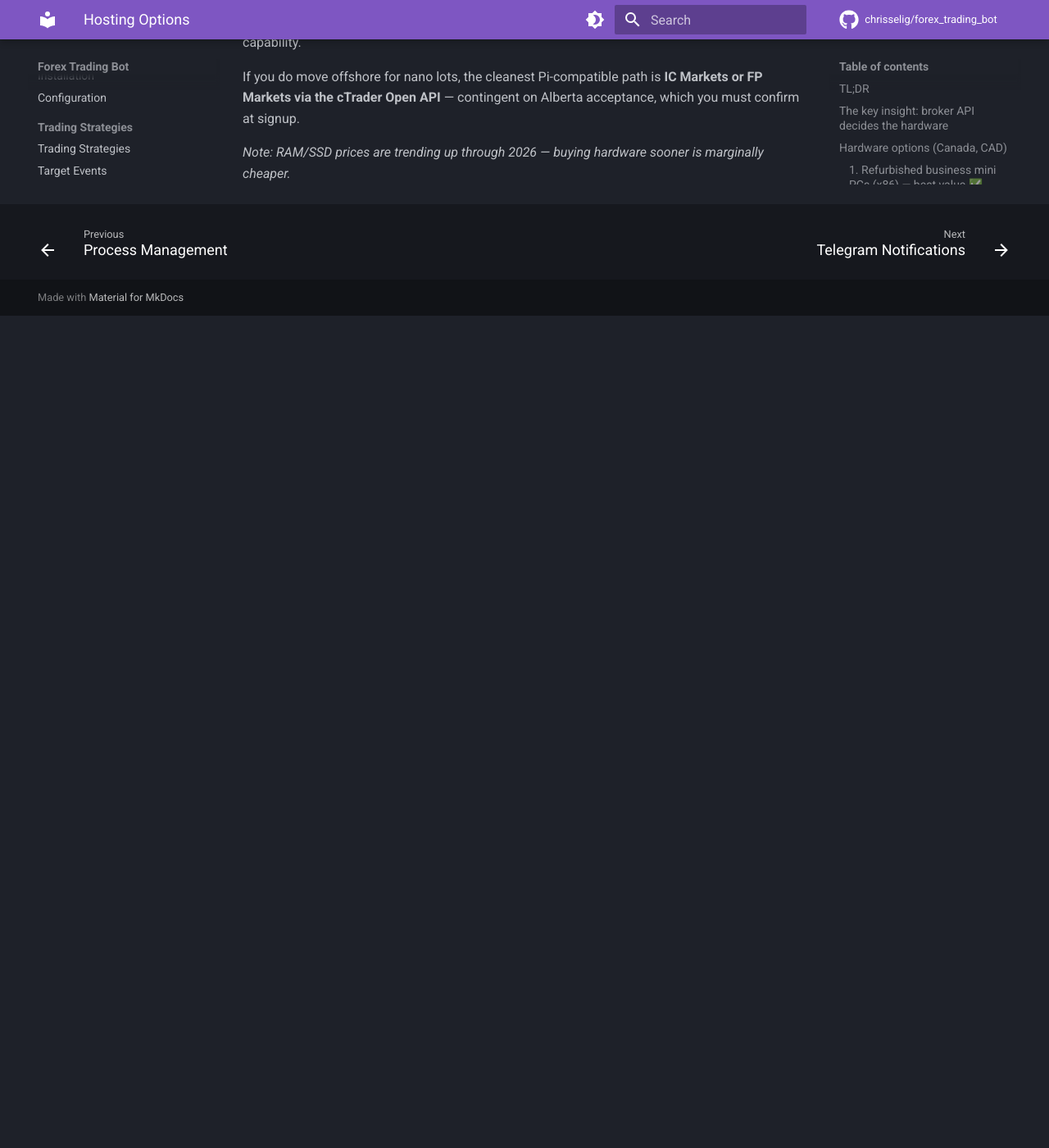
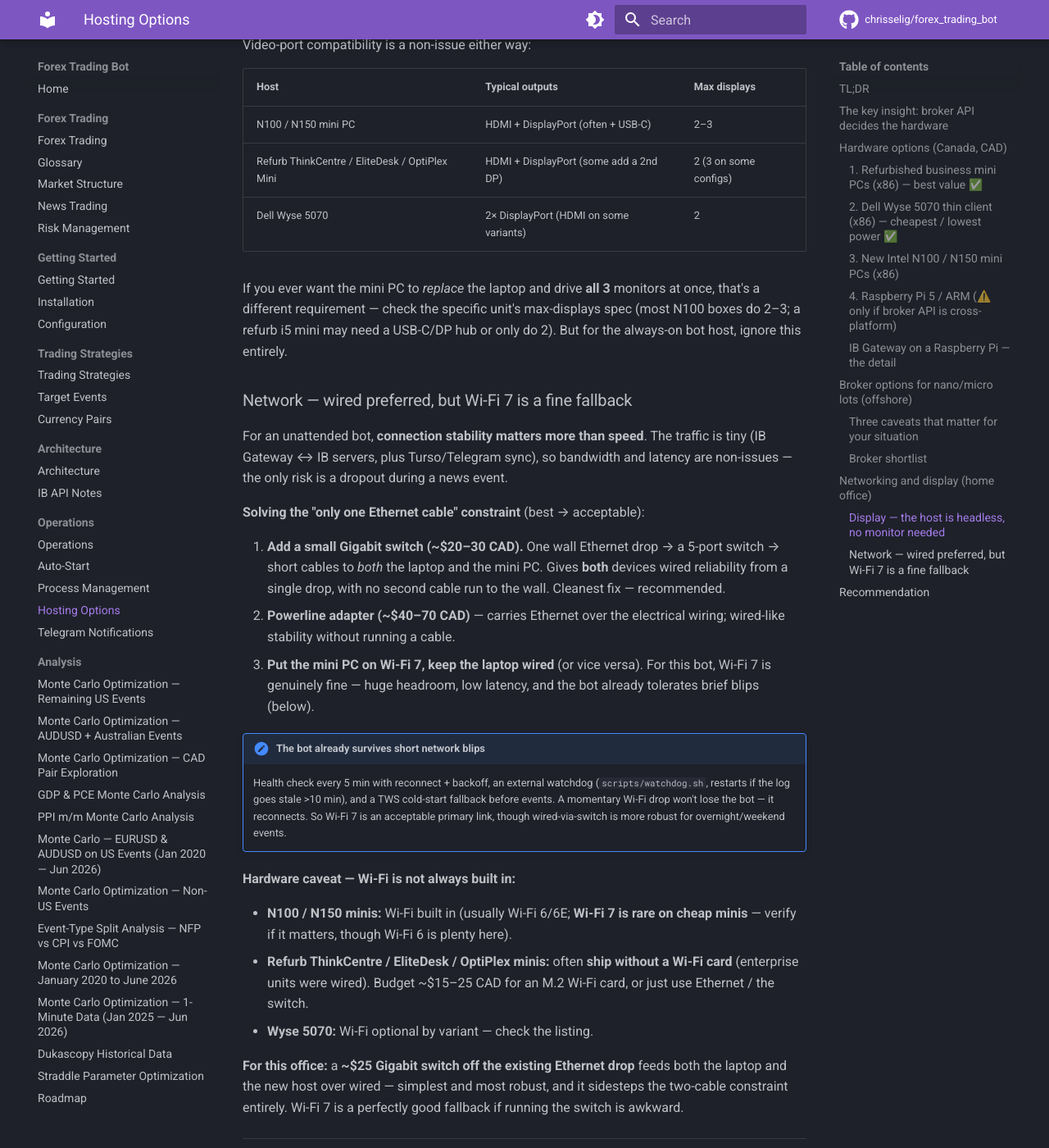
Before and after one commit to chrisselig/forex_trading_bot, an MkDocs documentation site: the page built from docs/operations/hosting-options.md, in a window 1280 px wide and 1400 px high, scrolled down 6643 px. Shown: the whole window at 82% size. Built offline with MkDocs 1.6.1 and Material for MkDocs 9.7.7, drawn with Linux system fonts in a browser that asks for light colours; comment, search, counter and statistics services are not loaded; before the commit the page ends 7028 px from its top, so only the background shows below that; some of the changed text lies outside the part shown.

Commit message:
docs(hosting): add networking & display section for home office
Records the user's setup (3 monitors — 1 HDMI + 2 DisplayPort, to
confirm; Wi-Fi 7; single Ethernet drop) and adds tailored guidance:

- Display: the bot host is headless (Xvfb + SSH), so it needs no monitor
  of its own — the 3 monitors stay with the laptop. Video-port table per
  host type for occasional local access / desktop-replacement use.
- Network: wired preferred, but the "only one Ethernet cable" constraint
  is best solved with a ~$25 Gigabit switch off the existing drop (feeds
  both laptop and host). Powerline and Wi-Fi 7 covered as fallbacks; Wi-Fi
  7 is fine given the bot's reconnect/watchdog resilience.
- Caveat: refurb business minis often ship without a Wi-Fi card; cheap
  N100 minis rarely have Wi-Fi 7.

Co-Authored-By: Claude Opus 4.8 (1M context) <noreply@anthropic.com>

```diff
--- a/docs/operations/hosting-options.md
+++ b/docs/operations/hosting-options.md
@@ -210,6 +210,73 @@ RoboForex, Tickmill — all MT4/MT5-only for automation, or block Canada.
 
 ---
 
+## Networking and display (home office)
+
+*Current setup: 3 monitors (1× HDMI + 2× DisplayPort — exact split to confirm),
+Wi-Fi 7, and wired Ethernet now, though the office may only support one Ethernet
+cable at a time (to verify later).*
+
+### Display — the host is headless, no monitor needed
+
+The bot host runs **headless** (IB Gateway under Xvfb, managed over SSH). It does
+**not** need a monitor of its own, so all 3 monitors stay with the laptop / main
+workstation. For first-time setup, temporarily attach **one** monitor + keyboard,
+or just SSH in from the laptop and never attach a display at all.
+
+Video-port compatibility is a non-issue either way:
+
+| Host | Typical outputs | Max displays |
+|---|---|---|
+| N100 / N150 mini PC | HDMI + DisplayPort (often + USB-C) | 2–3 |
+| Refurb ThinkCentre / EliteDesk / OptiPlex Mini | HDMI + DisplayPort (some add a 2nd DP) | 2 (3 on some configs) |
+| Dell Wyse 5070 | 2× DisplayPort (HDMI on some variants) | 2 |
+
+If you ever want the mini PC to *replace* the laptop and drive **all 3** monitors
+at once, that's a different requirement — check the specific unit's max-displays
+spec (most N100 boxes do 2–3; a refurb i5 mini may need a USB-C/DP hub or only do
+2). But for the always-on bot host, ignore this entirely.
+
+### Network — wired preferred, but Wi-Fi 7 is a fine fallback
+
+For an unattended bot, **connection stability matters more than speed**. The
+traffic is tiny (IB Gateway ↔ IB servers, plus Turso/Telegram sync), so bandwidth
+and latency are non-issues — the only risk is a dropout during a news event.
+
+**Solving the "only one Ethernet cable" constraint** (best → acceptable):
+
+1. **Add a small Gigabit switch (~$20–30 CAD).** One wall Ethernet drop → a
+   5-port switch → short cables to *both* the laptop and the mini PC. Gives
+   **both** devices wired reliability from a single drop, with no second cable run
+   to the wall. Cleanest fix — recommended.
+2. **Powerline adapter (~$40–70 CAD)** — carries Ethernet over the electrical
+   wiring; wired-like stability without running a cable.
+3. **Put the mini PC on Wi-Fi 7, keep the laptop wired** (or vice versa). For
+   this bot, Wi-Fi 7 is genuinely fine — huge headroom, low latency, and the bot
+   already tolerates brief blips (below).
+
+!!! note "The bot already survives short network blips"
+    Health check every 5 min with reconnect + backoff, an external watchdog
+    (`scripts/watchdog.sh`, restarts if the log goes stale >10 min), and a TWS
+    cold-start fallback before events. A momentary Wi-Fi drop won't lose the bot —
+    it reconnects. So Wi-Fi 7 is an acceptable primary link, though
+    wired-via-switch is more robust for overnight/weekend events.
+
+**Hardware caveat — Wi-Fi is not always built in:**
+
+- **N100 / N150 minis:** Wi-Fi built in (usually Wi-Fi 6/6E; **Wi-Fi 7 is rare on
+  cheap minis** — verify if it matters, though Wi-Fi 6 is plenty here).
+- **Refurb ThinkCentre / EliteDesk / OptiPlex minis:** often **ship without a
+  Wi-Fi card** (enterprise units were wired). Budget ~$15–25 CAD for an M.2 Wi-Fi
+  card, or just use Ethernet / the switch.
+- **Wyse 5070:** Wi-Fi optional by variant — check the listing.
+
+**For this office:** a **~$25 Gigabit switch off the existing Ethernet drop**
+feeds both the laptop and the new host over wired — simplest and most robust, and
+it sidesteps the two-cable constraint entirely. Wi-Fi 7 is a perfectly good
+fallback if running the switch is awkward.
+
+---
+
 ## Recommendation
 
 For the **current IBKR setup**, the migration is nearly a copy-paste — install
```
